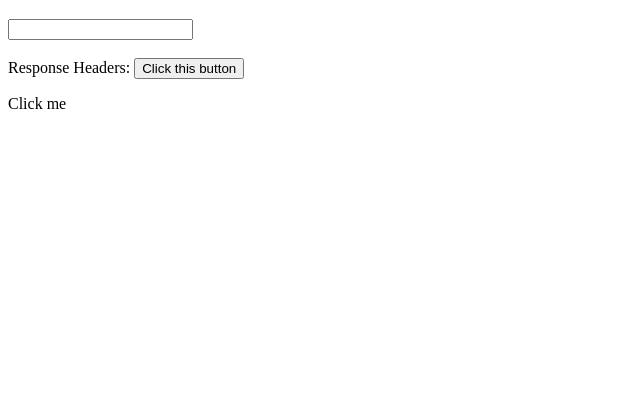
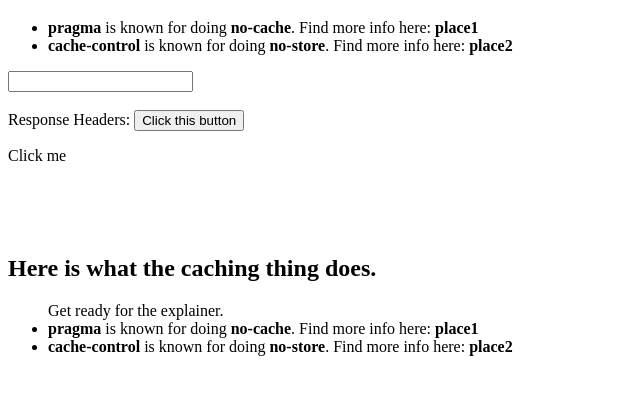
Before and after one commit to BrooksCunningham/explain-cache, an Electron app: page index.html in a window 1600 px wide. Both pictures are taken after a click on the button "Click this button". Shown: the part 61-456 px from the top of the page, without its empty margins (0-640 px from the left). Drawn offline with Linux system fonts and the light colour scheme.

Commit message:
js promises

```diff
--- a/index.html
+++ b/index.html
@@ -12,6 +12,7 @@
     <script type="text/javascript" src="./page-load.js"></script>
     <script type="text/javascript">
       getHeadersAndValues()
+      updateHtmlWithValues()
     </script>
     <!--
     <script type="text/javascript">
@@ -22,7 +23,7 @@
     <br><br>
     <br>
     Response Headers:
-    <button onclick="myFunction()">Click this button</button>
+    <button onclick="updateHtmlWithCacheExplained()">Click this button</button>
 
     <!--
     Response Headers <input type="text" name="n1" id="n1" onkeyup="sync()" size="128" /><br>
@@ -34,5 +35,9 @@
 
   <br>
   <p id="demo">Click me.</p>
+  <br><br><br>
+  <h2>Here is what the caching thing does.</h2>
+  <ul id="explain_area">Get ready for the explainer.</ul>
+
   </body>
 </html>
--- a/page-load.js
+++ b/page-load.js
@@ -1,16 +1,25 @@
 myList = document.querySelector('ul');
+
+
+
+function status(response) {
+  if (response.status >= 200 && response.status < 300) {
+    return Promise.resolve(response)
+  } else {
+    return Promise.reject(new Error(response.statusText))
+  }
+}
+
+function json(response) {
+  return response.json()
+}
 
 function getHeadersAndValues() {
   fetch('./cache-headers-and-values.json')
-  .then(function(response) {
-    if (!response.ok) {
-      throw new Error("HTTP error, status = " + response.status);
-    }
-    return response.json();
-  })
-  .then(function(json) {
-    console.log('my json',json);
-    return json;
+  .then(status)
+  .then(json)
+  .then(function(data) {
+    console.log('my json', data);
   })
   .catch(function(error) {
     var p = document.createElement('p');
@@ -19,33 +28,55 @@ function getHeadersAndValues() {
     );
     document.body.insertBefore(p, myList);
   });
-  //return 'cat'
 };
 
-headersandValues = getHeadersAndValues();
 
-function updateHtmlWithValues(headersJson) {
-  for(var i = 0; i < headersJson.Headers.length; i++) {
+function updateHtmlWithValues() {
+    fetch('./cache-headers-and-values.json')
+    .then(status)
+    .then(json)
+    .then(function(data) {
+      myExplainList = document.querySelector('#explain_area');
+      for(var i = 0; i < data.Headers.length; i++) {
         var listItem = document.createElement('li');
-    listItem.innerHTML = '<strong>' + headersJson.Headers[i].Name + '</strong>';
-    listItem.innerHTML +=' is known for doing <strong> ' + headersJson.Headers[i].Details + '</strong>.';
-    listItem.innerHTML +=' Find more info here: <strong>' + headersJson.Headers[i].URL + '</strong>';
+        listItem.innerHTML = '<strong>' + data.Headers[i].Name + '</strong>';
+        listItem.innerHTML +=' is known for doing <strong> ' + data.Headers[i].Details + '</strong>.';
+        listItem.innerHTML +=' Find more info here: <strong>' + data.Headers[i].URL + '</strong>';
         myList.appendChild(listItem);
       }
-}
+  });
+};
 
-updateHtmlWithValues(headersandValues)
+function updateHtmlWithCacheExplained(){
+  fetch('./cache-headers-and-values.json')
+  .then(status)
+  .then(json)
+  .then(function(data) {
+    // get the value input by the user
+    inHeaders = document.getElementsByName('input_headers')[0].value;
+    console.log("some thing:  " + inHeaders);
 
-function myFunction(){
-  document.getElementById("demo").innerHTML = "YOU CLICKED ME!";
+    document.getElementById("demo").innerHTML = "YOU CLICKED ME with : " + inHeaders;
     setTimeout(function(){
       document.getElementById("demo").innerHTML = "Click me";
     }, 2000);
-  inHeaders = document.getElementsByName('input_headers')[0].value;
-  console.log("some thing:  " + inHeaders);
 
-  if (inHeaders.includes('pragma')) {
-    console.log(inHeaders, inHeaders.includes('pragma'));
+    for(var i = 0; i < data.Headers.length; i++) {
+      console.log(data.Headers[i].Name)
+      if (data.Headers[i].Name.includes(inHeaders)) {
+        console.log('hit : ', inHeaders, inHeaders.includes('pragma'));
+        var listItem = document.createElement('li');
+        listItem.innerHTML = '<strong>' + data.Headers[i].Name + '</strong>';
+        listItem.innerHTML +=' is known for doing <strong> ' + data.Headers[i].Details + '</strong>.';
+        listItem.innerHTML +=' Find more info here: <strong>' + data.Headers[i].URL + '</strong>';
+        console.log(listItem);
+        myExplainList.appendChild(listItem);
       }
-
+        // document.getElementById("explain_area").innerHTML = "I am going to explain what the following header means : " + inHeaders;
     };
+      // if (inHeaders.includes('cache-control')) {
+      //   console.log(inHeaders, inHeaders.includes('cache-control'));
+      //   document.getElementById("explain_area").innerHTML = "I am going to explain what the following header means : " + inHeaders;
+      // };
+  });
+};
```
Lines whose indentation alone changed are shown as unchanged.
